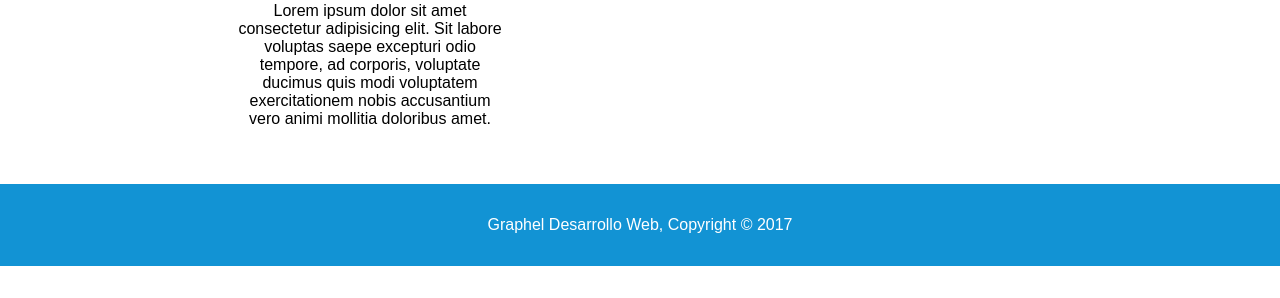
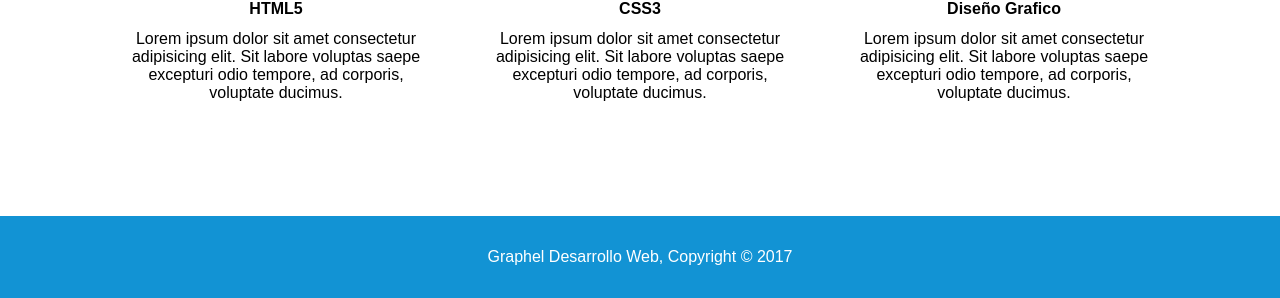
Before and after one commit to santiagovalenciacalle2-netizen/graphel-flexbox, a plain HTML site: page index.html in a window 1280 px wide. Shown: the part 733-1031 px from the top of the page. Before the commit the page ends 999 px from the top, so only its background shows below. Drawn offline with Linux system fonts and the light colour scheme; files whose address does not match are found by name.

Commit message:
Se añadio las tres cards que quedan debajo de la seccion subscribete del index

```diff
--- a/css/style.css
+++ b/css/style.css
@@ -121,13 +121,14 @@
     align-items: center;
     flex-direction: row;
     flex-wrap: wrap;
-    padding: 1rem;
+    padding: 2rem;
 }
 
 .lenguajes div{
-    width: 270px;
+    width: 300px;
     height: 300px;
     text-align: center;
+    margin: 0px 32px 0px 32px;
 }
 
 .lenguajes div img{
@@ -140,3 +141,7 @@
     font-weight: bold;
     font-size: 1rem;
 }
+
+.lenguajes div p{
+    margin-top: 12px;
+}
--- a/index.html
+++ b/index.html
@@ -36,18 +36,17 @@
         <div>
             <img src="./images/logo_html.png" alt="Logo del lenguaje HTML"><br>
             <span>HTML5</span>
-            <p>Lorem ipsum dolor sit amet consectetur adipisicing elit. Sit labore voluptas saepe excepturi odio tempore, ad corporis, voluptate ducimus quis modi voluptatem exercitationem nobis accusantium vero animi mollitia doloribus amet.
-            </p>
+            <p>Lorem ipsum dolor sit amet consectetur adipisicing elit. Sit labore voluptas saepe excepturi odio tempore, ad corporis, voluptate ducimus.</p>
         </div>
         <div>
             <img src="./images/logo_css.png" alt="Logo del lenguaje CSS"><br>
             <span>CSS3</span>
-            <p></p>
+            <p>Lorem ipsum dolor sit amet consectetur adipisicing elit. Sit labore voluptas saepe excepturi odio tempore, ad corporis, voluptate ducimus.</p>
         </div>
         <div>
             <img src="./images/logo_brush.png" alt="Logo de una pantalla de un computador con un pincel"><br>
             <span>Diseño Grafico</span>
-            <p></p>
+            <p>Lorem ipsum dolor sit amet consectetur adipisicing elit. Sit labore voluptas saepe excepturi odio tempore, ad corporis, voluptate ducimus.</p>
         </div>
     </section>
 
```
